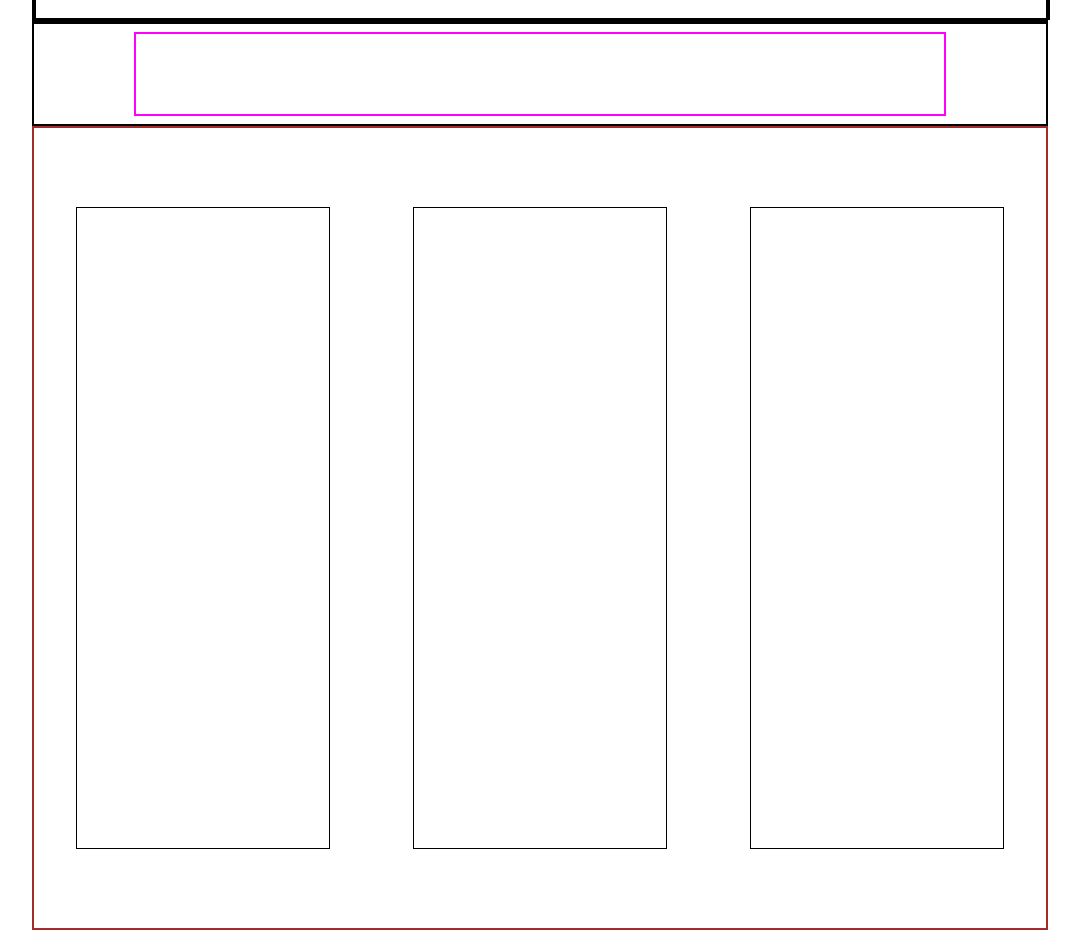
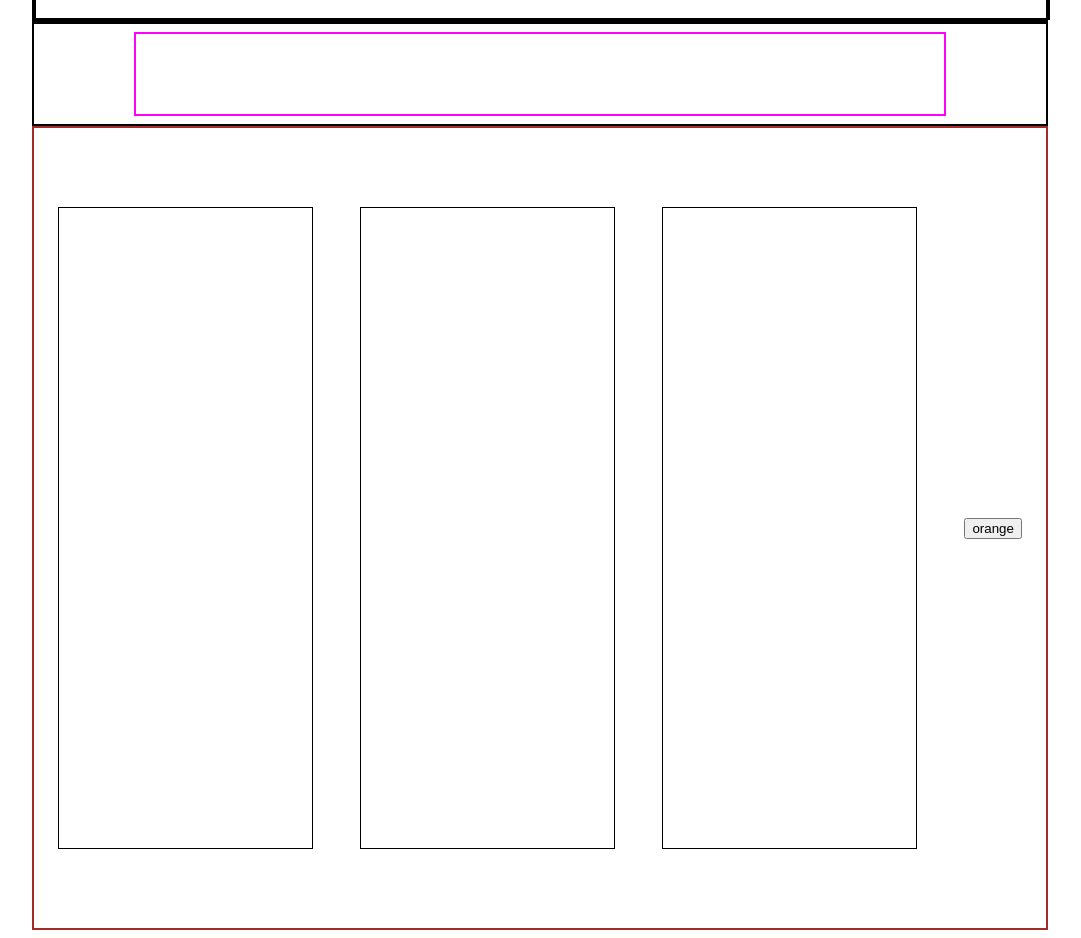
Before and after one commit to Simone-Corso/proj-html-vuejs, a Vue app: page / in a window 1280 px wide. Shown: the part 3960-4898 px from the top of the page, without its empty margins (100-1181 px from the left). Built offline with nearby package versions, Linux system fonts and the light colour scheme.

Commit message:
il button poi verrà spostato in giù

```diff
--- a/src/components/AppMain.vue
+++ b/src/components/AppMain.vue
@@ -56,8 +56,13 @@
 <div class="container-three-leading">
 
 </div>
+<div class="container-btn-leading">
+        <button class="btn-leading">
+        orange
+    </button>
+    </div>
+</div>
 
-</div>
 </div>
 
 
@@ -183,8 +188,13 @@ export default {
     .main-leading{
         display: flex;
         justify-content: center;
+        text-align: center;
     }
 
+    .container-btn-leading {
+    display: flex;
+    flex-direction: row;
+    }
     .container-leading-organisations{
         height: 800px;
         width: 80%;
```
